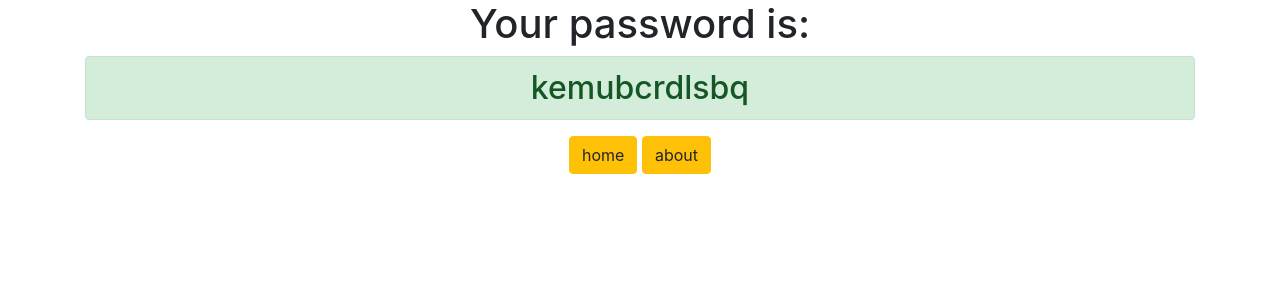
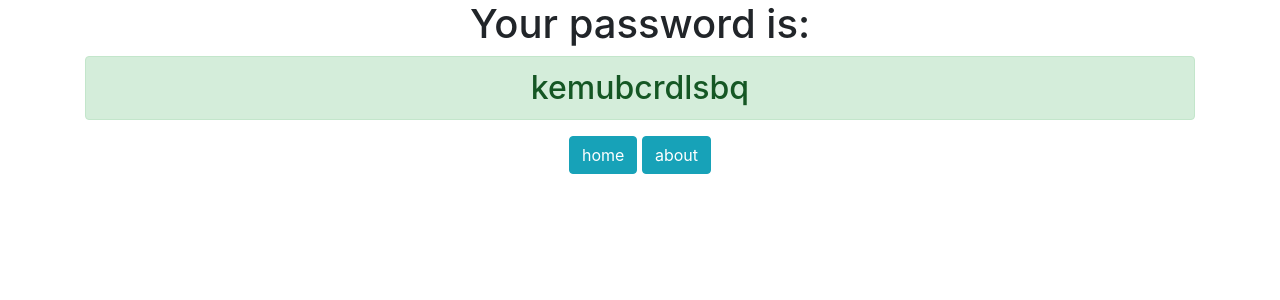
Before and after one commit to Strik3ria/Django3-password-generator, a Django app: page /password/ in a window 1280 px wide. Shown: the top 300 px of the page. Run offline with Django 3.2, Linux system fonts and the light colour scheme; some libraries are stand-ins or nearby versions.

Commit message:
I made some tweaks

```diff
--- a/generator/templates/generator/password.html
+++ b/generator/templates/generator/password.html
@@ -3,6 +3,6 @@
 <div class="container text-center">
     <h1>Your password is:</h1>
     <h2 class="alert alert-success">{{password}}</h2>
-    <a class="btn btn-warning" href="{% url 'home' %}">home</a>
-    <a class="btn btn-warning" href="{% url 'about' %}">about</a>
+    <a class="btn btn-info" href="{% url 'home' %}">home</a>
+    <a class="btn btn-info" href="{% url 'about' %}">about</a>
 </div>
```
